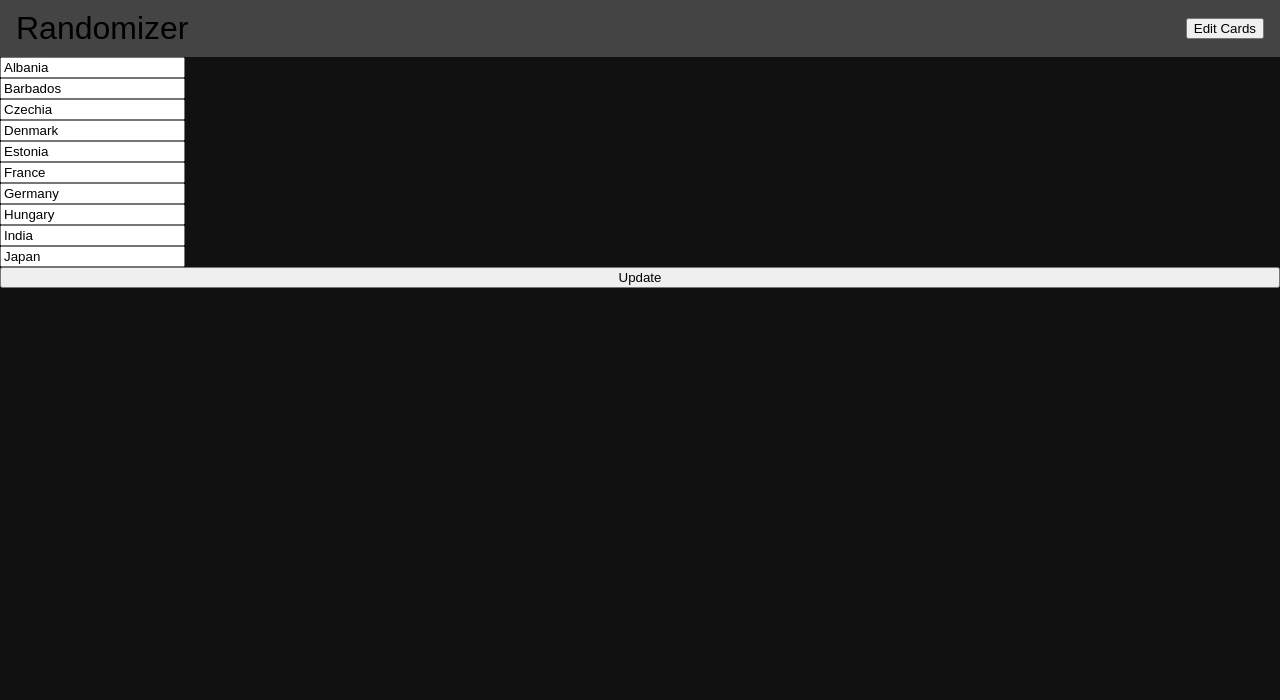
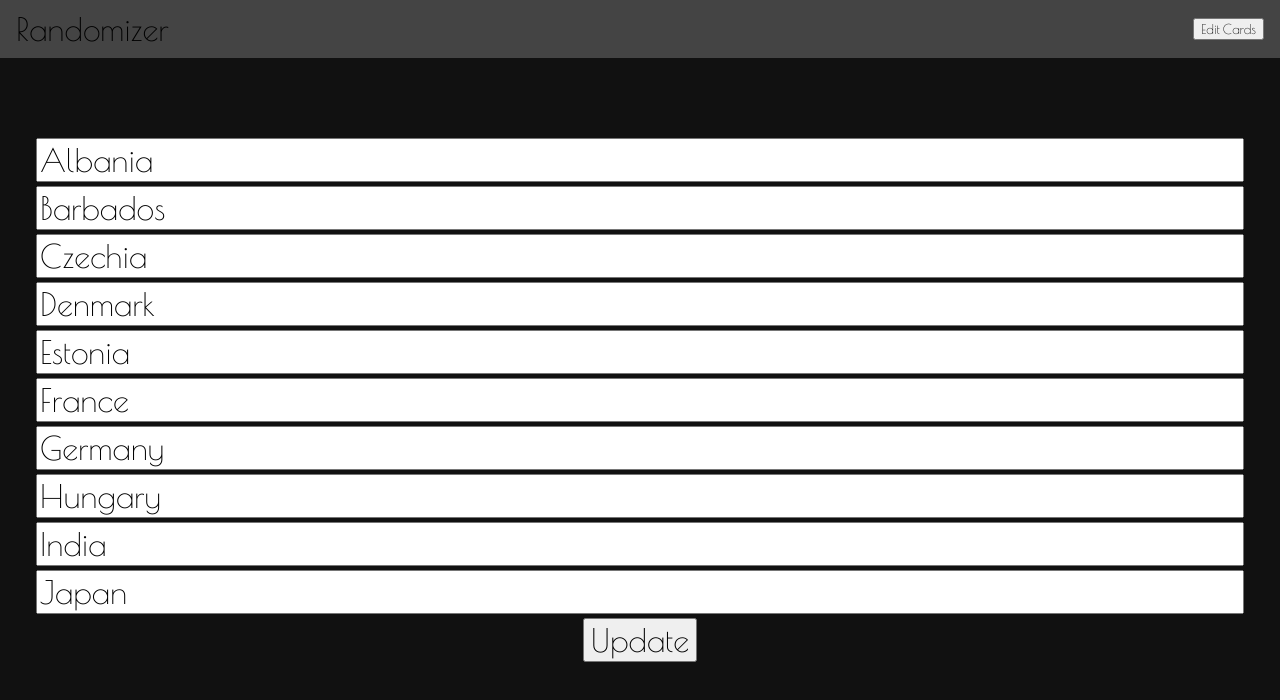
Before and after one commit to zammyk/local-randomizer, a Vue app: page / in a window 1280 px wide. Both pictures are taken after a click on the button "Edit Cards". Shown: the top 700 px of the page. Built offline with nearby package versions, Linux system fonts and the light colour scheme; the HTML template or start-up script is replaced by a standard one.

Commit message:
Add custom font and styles to editor

```diff
--- a/src/App.vue
+++ b/src/App.vue
@@ -27,16 +27,22 @@ export default {
 </script>
 
 <style>
+@import url('https://fonts.googleapis.com/css2?family=Poiret+One&display=swap');
 html,
 body {
   height: 100%;
   margin: 0;
   background-color: #111;
-  font-family: sans-serif;
 }
 .main-window {
   height: 100vh;
   display: flex;
   flex-direction: column;
 }
+*{
+  font-family: 'Poiret One', sans-serif;
+}
+*:focus {
+  outline: none;
+}
 </style>
--- a/src/components/Game.vue
+++ b/src/components/Game.vue
@@ -111,8 +111,7 @@ border-radius: 0.5em;
 width: 12em;
 height: 3em;
 text-transform: uppercase;
-font-weight: bold;
-font-family: sans-serif;
+font-weight: 800;
 letter-spacing: 0.1em;
 text-align: center;
 line-height: 3em;
@@ -121,6 +120,7 @@ overflow: hidden;
 z-index: 1;
 transition: 0.5s;
 margin: 1em;
+cursor: pointer;
 }
 
 nav div span {
--- a/src/components/GameEditor.vue
+++ b/src/components/GameEditor.vue
@@ -30,5 +30,14 @@ export default {
 flex: 1;
 display: flex;
 flex-direction: column;
+padding: 5rem 5rem 0 5rem;
+align-items: center;
+gap: 0.25rem
+}
+input, button {
+  font-size: 2rem;
+}
+input {
+  width: 75rem;
 }
 </style>
```
